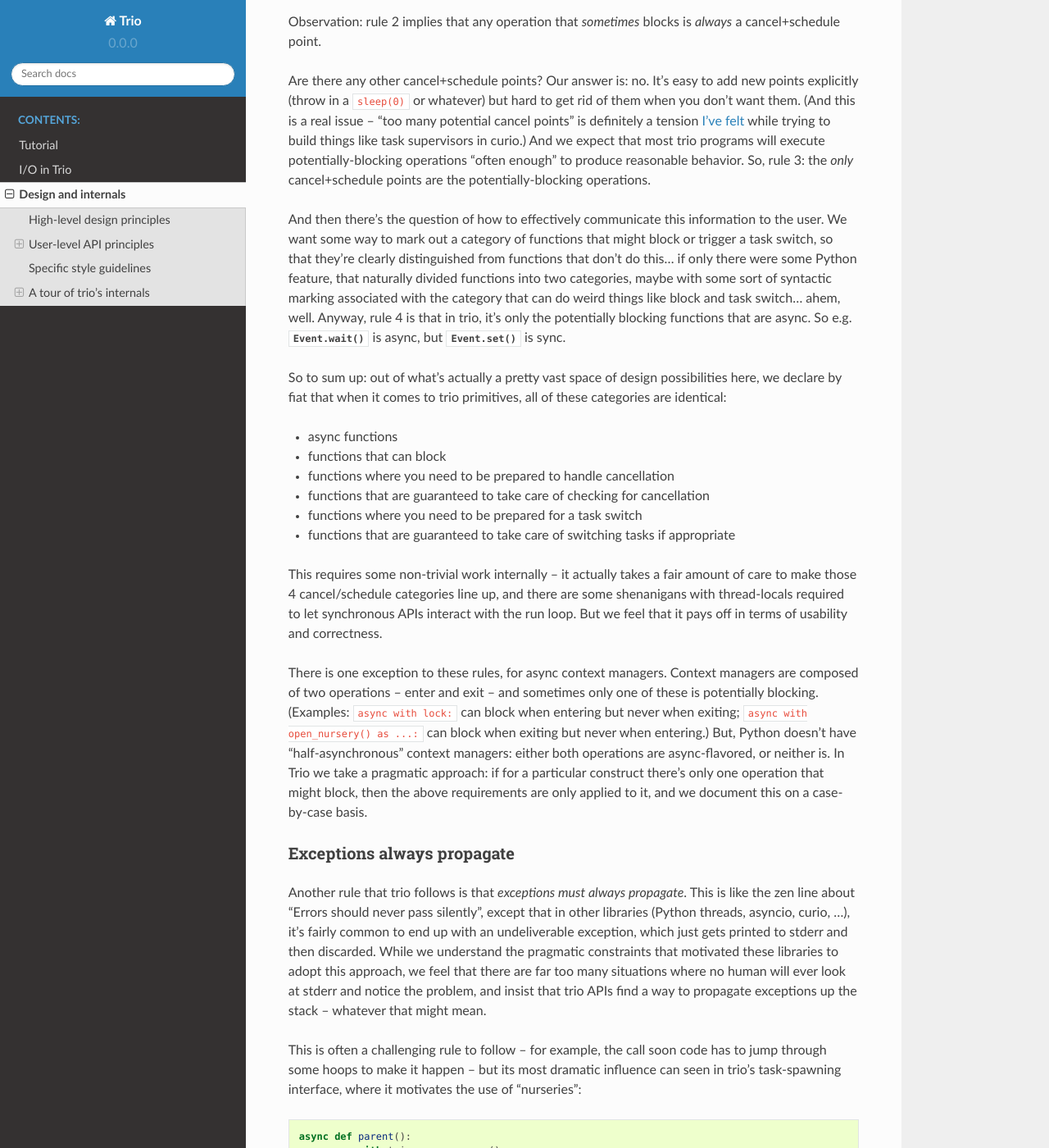
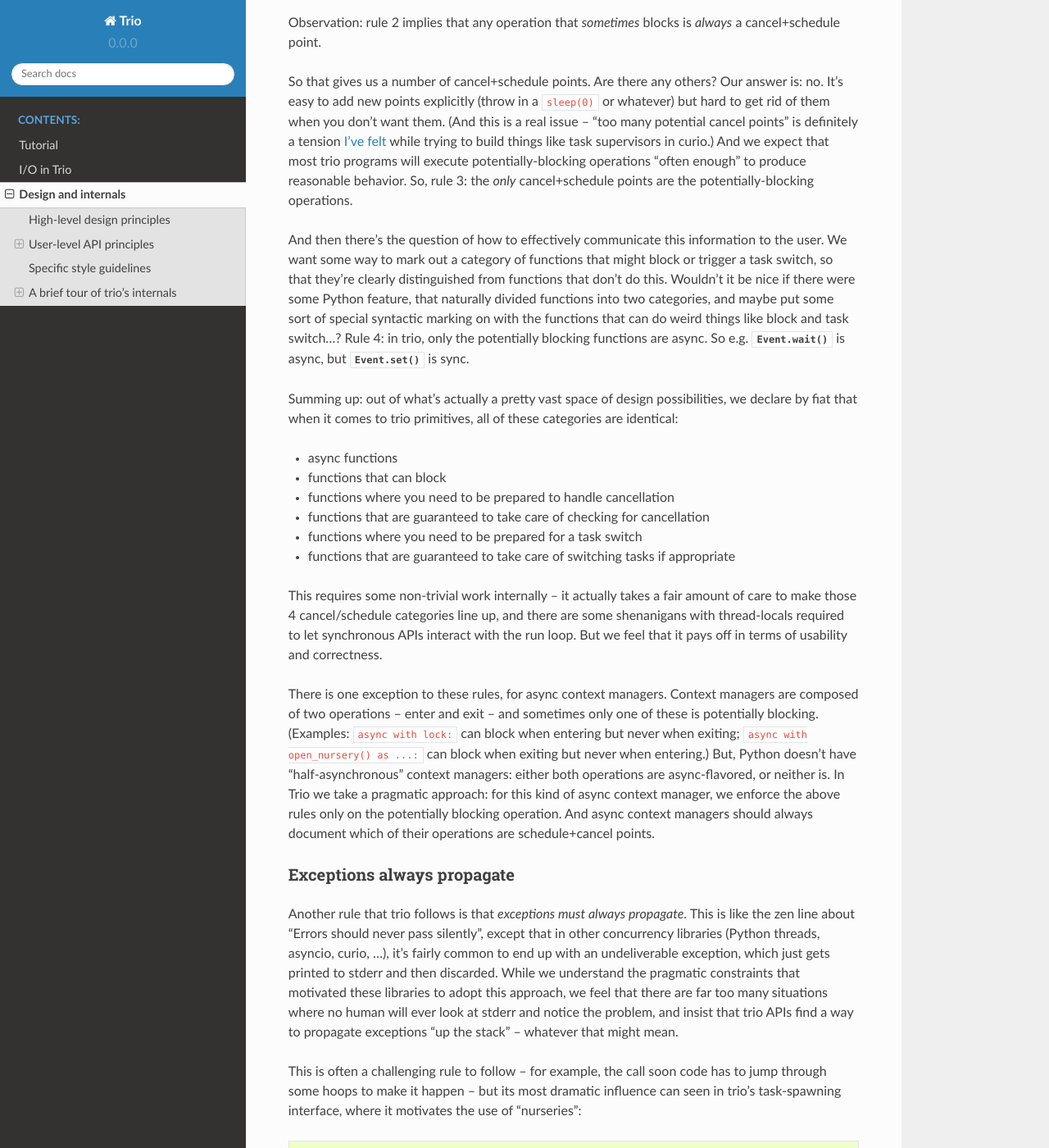
Before and after one commit to GangCheng0619/trio-py-app, a Sphinx documentation site: the page built from docs/source/design.rst, in a window 1280 px wide and 1400 px high, scrolled down 3866 px. Shown: the whole window at 82% size. Built offline with Sphinx 7.4.7 and the Read the Docs theme 2.0.0, drawn with Linux system fonts in a browser that asks for light colours; pages that are not in the unit, such as notebooks, are missing from menus; some of the changed text lies outside the part shown.

Commit message:
dockydockydocdocdoc

```diff
--- a/docs/source/design.rst
+++ b/docs/source/design.rst
@@ -194,20 +194,21 @@ when one task is waiting we can switch to another task to get
 something useful done).
 
 And second, a function which sometimes counts as cancel/schedule
-point, and sometimes doesn't, is the worst of both worlds: you pay the
-costs of having to prepare for cancellation or interleaving, but can't
-count on it to meet latency requirements.
+point, and sometimes doesn't, is the worst of both worlds: you have
+put in the effort to make sure your code handles cancellation or
+interleaving correctly, but you can't count on it to help meet latency
+requirements.
 
 The goal then is to come up with a set of API conventions that make it
 easy for users to deal with all this. Trio's solution is:
 
-Rule 1: to reduce the number of concepts to keep track, we collapse
+Rule 1: to reduce the number of concepts to keep track of, we collapse
 cancel points and schedule points together. Every point that is a
 cancel point is also a schedule point and vice versa. These are
 distinct concepts both theoretically and in the actual implementation,
 but we hide that distinction from the user so that there's only one
-concept they need to keep track of. (Exception: there are hazmat APIs
-that deal with the two concepts separately.)
+concept they need to keep track of. (Exception: there are
+:mod:`trio.hazmat` APIs that deal with the two concepts separately.)
 
 Rule 2: Cancel+schedule points are determined *statically*. A trio
 primitive is either *always* a cancel+schedule point, or *never* a
@@ -222,11 +223,11 @@ determined without looking at the function arguments: each
 Observation: rule 2 implies that any operation that *sometimes* blocks
 is *always* a cancel+schedule point.
 
-Are there any other cancel+schedule points? Our answer is: no. It's
-easy to add new points explicitly (throw in a ``sleep(0)`` or
-whatever) but hard to get rid of them when you don't want them. (And
-this is a real issue – "too many potential cancel points" is
-definitely a tension `I've felt
+So that gives us a number of cancel+schedule points. Are there any
+others? Our answer is: no. It's easy to add new points explicitly
+(throw in a ``sleep(0)`` or whatever) but hard to get rid of them when
+you don't want them. (And this is a real issue – "too many potential
+cancel points" is definitely a tension `I've felt
 <https://github.com/dabeaz/curio/issues/149#issuecomment-269745283>`__
 while trying to build things like task supervisors in curio.) And we
 expect that most trio programs will execute potentially-blocking
@@ -237,16 +238,16 @@ operations.
 And then there's the question of how to effectively communicate this
 information to the user. We want some way to mark out a category of
 functions that might block or trigger a task switch, so that they're
-clearly distinguished from functions that don't do this... if only
-there were some Python feature, that naturally divided functions into
-two categories, maybe with some sort of syntactic marking associated
-with the category that can do weird things like block and task
-switch... ahem, well. Anyway, rule 4 is that in trio, it's only the
-potentially blocking functions that are async. So
-e.g. :meth:`Event.wait` is async, but :meth:`Event.set` is sync.
+clearly distinguished from functions that don't do this. Wouldn't it
+be nice if there were some Python feature, that naturally divided
+functions into two categories, and maybe put some sort of special
+syntactic marking on with the functions that can do weird things like
+block and task switch...? Rule 4: in trio, only the potentially
+blocking functions are async. So e.g. :meth:`Event.wait` is async, but
+:meth:`Event.set` is sync.
 
-So to sum up: out of what's actually a pretty vast space of design
-possibilities here, we declare by fiat that when it comes to trio
+Summing up: out of what's actually a pretty vast space of design
+possibilities, we declare by fiat that when it comes to trio
 primitives, all of these categories are identical:
 
 * async functions
@@ -271,9 +272,10 @@ never when exiting; ``async with open_nursery() as ...:`` can block
 when exiting but never when entering.) But, Python doesn't have
 "half-asynchronous" context managers: either both operations are
 async-flavored, or neither is. In Trio we take a pragmatic approach:
-if for a particular construct there's only one operation that might
-block, then the above requirements are only applied to it, and we
-document this on a case-by-case basis.
+for this kind of async context manager, we enforce the above rules
+only on the potentially blocking operation. And async context managers
+should always document which of their operations are schedule+cancel
+points.
 
 
 Exceptions always propagate
@@ -281,14 +283,14 @@ Exceptions always propagate
 
 Another rule that trio follows is that *exceptions must always
 propagate*. This is like the zen line about "Errors should never pass
-silently", except that in other libraries (Python threads, asyncio,
-curio, ...), it's fairly common to end up with an undeliverable
-exception, which just gets printed to stderr and then discarded. While
-we understand the pragmatic constraints that motivated these libraries
-to adopt this approach, we feel that there are far too many situations
-where no human will ever look at stderr and notice the problem, and
-insist that trio APIs find a way to propagate exceptions up the stack
-– whatever that might mean.
+silently", except that in other concurrency libraries (Python threads,
+asyncio, curio, ...), it's fairly common to end up with an
+undeliverable exception, which just gets printed to stderr and then
+discarded. While we understand the pragmatic constraints that
+motivated these libraries to adopt this approach, we feel that there
+are far too many situations where no human will ever look at stderr
+and notice the problem, and insist that trio APIs find a way to
+propagate exceptions "up the stack" – whatever that might mean.
 
 This is often a challenging rule to follow – for example, the call
 soon code has to jump through some hoops to make it happen – but its
@@ -303,8 +305,9 @@ where it motivates the use of "nurseries"::
 
 If you squint you can see the influence of erlang's "task linking"
 idea here, but it's quite different in detail, exactly because Python
-has exceptions and Erlang doesn't. To support exceptions we need our
-"links" to be asymmetric and mandatory.
+has exceptions and Erlang doesn't. Erlang's links are symmetric and
+optional; to support exceptions we need ours to be asymmetric and
+mandatory.
 
 This design also turns out to enforce a remarkable, unexpected
 invariant.
@@ -314,9 +317,10 @@ In `the blog post
 I called out a nice feature of curio's spawning API, which is that
 since spawning is the only way to break causality, and in curio
 ``spawn`` is async, this means that in curio sync functions are
-guaranteed to be causal. One limitation though is that most async
-functions don't (or shouldn't) spawn off children and violate
-causality, and there's no clear marker for the ones that do.
+guaranteed to be causal. One limitation though is that this invariant
+is actually not very predictive: in curio there are lots of async
+functions that could spawn off children and violate causality, but
+most of them don't, but there's no clear marker for the ones that do.
 
 Our API doesn't quite give that guarantee, but actually a better
 one. In trio:
@@ -327,14 +331,15 @@ one. In trio:
 * Any async function can create a nursery and spawn new tasks... but
   creating a nursery *allows task spawning without allowing causality
   breaking*, because the children have to exit before the function is
-  allowed to return. So we get concurrency + causality together – we
-  can have our cake and eat it too!
+  allowed to return. So we can preserve causality without having to
+  give up concurrency!
 
 * The only way to violate causality (which is an important feature,
   just one that needs to be handled carefully) is to explicitly create
-  a nursery object in one task and then pass it into another task. So
+  a nursery object in one task and then pass it into another task. And
   this provides a very clear and precise signal about where the funny
-  stuff is going on.
+  stuff is happening – just watch for the nursery object getting
+  passed around.
 
 
 Introspection, debugging, testing
@@ -364,8 +369,17 @@ Specific style guidelines
 
   where ``fn(*args)`` is the thing to be called, and ``kwonly1``,
   ``kwonly2``, ... are keyword-only arguments that belong to
-  ``call_the_thing``. This allows
-  (Hat-tip to asyncio, which is where we stole this from.)
+  ``call_the_thing``. This applies even if ``call_the_thing`` doesn't
+  take any arguments of its own, i.e. in this case its signature looks
+  like::
+
+     def call_the_thing(fn, *args)::
+         ...
+
+  This allows users to skip faffing about with
+  :func:`functools.partial` in most cases, while still providing an
+  unambiguous and extensible way to pass arguments to the caller.
+  (Hat-tip to asyncio, who we stole this convention from.)
 
 * Whenever it makes sense, trio classes should have a method called
   ``statistics()`` which returns an immutable object with named fields
@@ -401,8 +417,8 @@ Specific style guidelines
   <https://github.com/njsmith/trio/issues/68>`__.
 
 
-A tour of trio's internals
---------------------------
+A brief tour of trio's internals
+--------------------------------
 
 If you want to understand how trio is put together internally, then
 the first thing to know is that there's a very strict internal
```
Also changed, not shown: other parts of docs/source/design.rst (+6 -4 lines).
